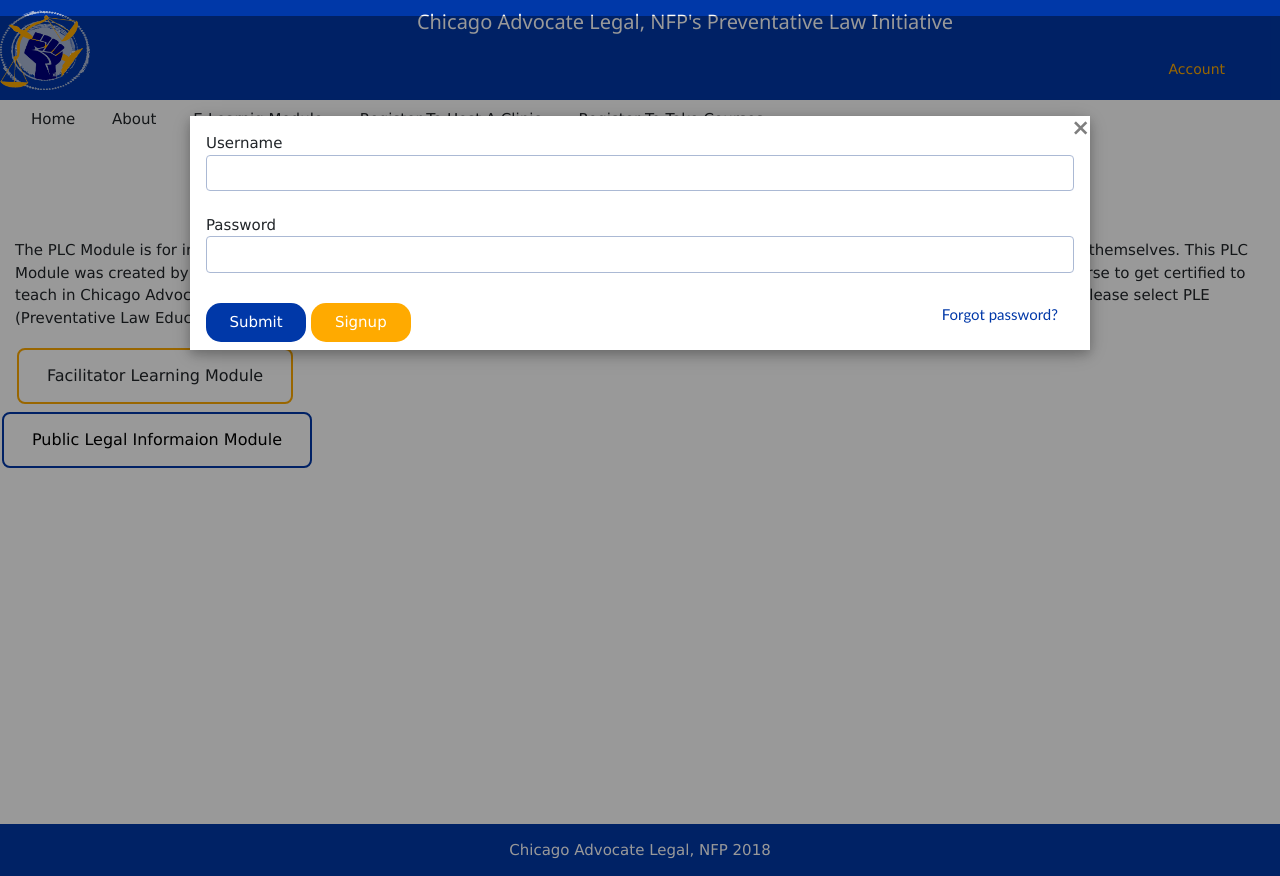
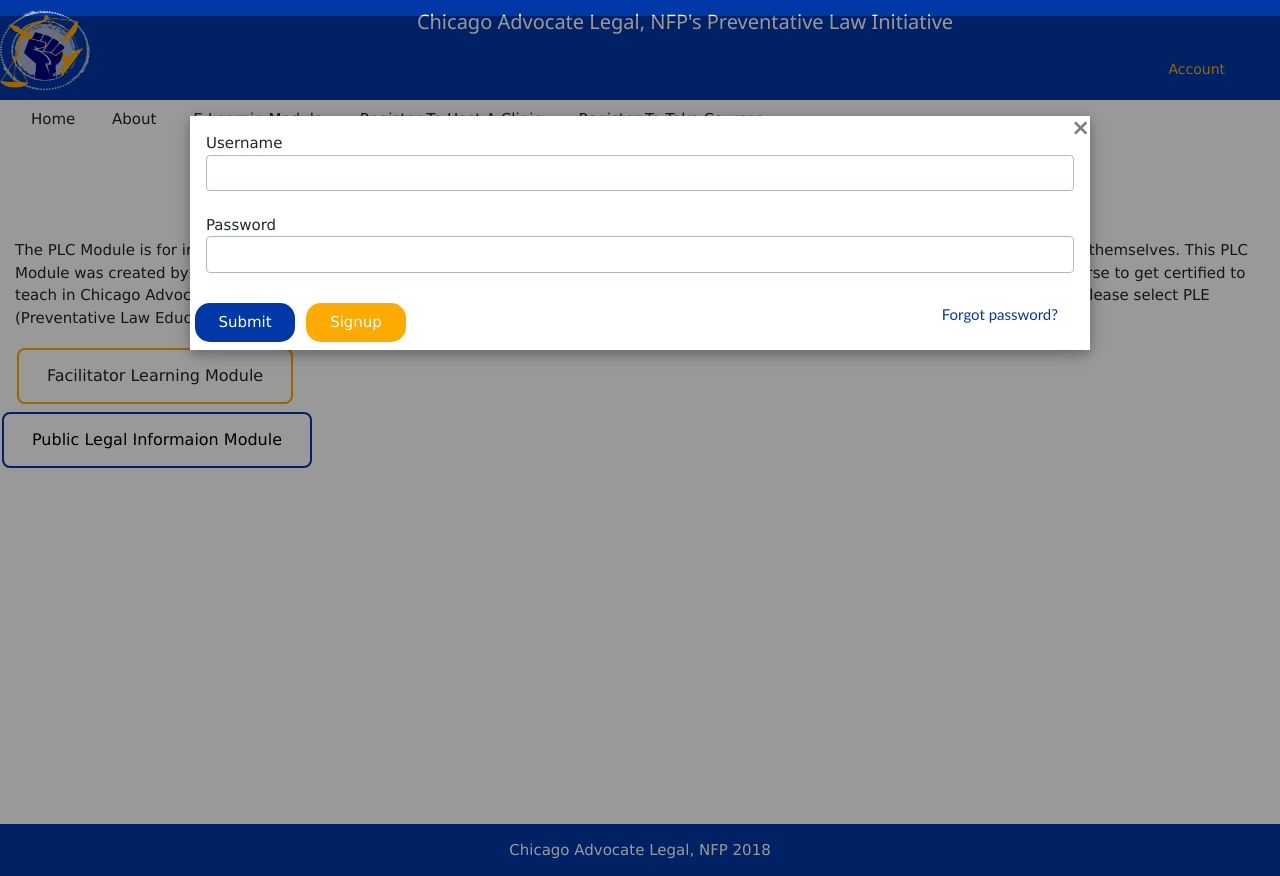
Before and after one commit to CNWNMURRAY/PLI-COMP490, a Django app: page /PLCert/courses/ in a window 1280 px wide, after a click on "Facilitator Learning Module". Run offline with Django 3.2, Linux system fonts and the light colour scheme; some libraries are stand-ins or nearby versions.

Commit message:
fixed modal buttons

```diff
--- a/PLI/PLCert/templates/PLCert/courses.html
+++ b/PLI/PLCert/templates/PLCert/courses.html
@@ -32,11 +32,10 @@
                     <input type="text" name="username"><br><br>
                     Password<br>
                     <input type="password" password="password"><br><br>
-                    <input type="submit"name= Login>
+                    <input type="submit" class= "w3-display-bottomleft"name= Login>
                     <span  class="w3-right w3-padding w3-hide-small"> <a style="font-family:calibri;color: #0038a8;" href="#">Forgot password?</a></span>
-                    <button id = simple_link class="w3-center w3-padding" href="/PLCert/login">Signup</button>
-                    <!-- <a class="button1 button1" href="/PLCert/emodule">Facilitator Learning Module</a>-->
                     </form>
+                    <button id = simple_link  href="/PLCert/login">Signup</button>
           </div>
         </div>
       </div>
@@ -46,6 +45,6 @@
 
 <a class="button1 button2" href="/PLCert/courselist">Public Legal Informaion Module</a>
 
-
+<!-- <a class="button1 button1" href="/PLCert/emodule">Facilitator Learning Module</a>-->
 
 {% endblock %}
--- a/PLI/PLCert/templates/PLCert/layout.html
+++ b/PLI/PLCert/templates/PLCert/layout.html
@@ -144,7 +144,7 @@
             background-color: #ffaa00;
             color: white;
             padding: 8px 10px;
-            margin: 8px 0;
+            margin: 8px 0px 8px 100px;
             border: none;
             border-radius: 4px;
             cursor: pointer;
@@ -166,7 +166,7 @@
             background-color: #0038a8;
             color: white;
             padding: 8px 10px;
-            margin: 8px 0;
+            margin: 8px 5px;
             border: none;
             border-radius: 4px;
             cursor: pointer;
```
